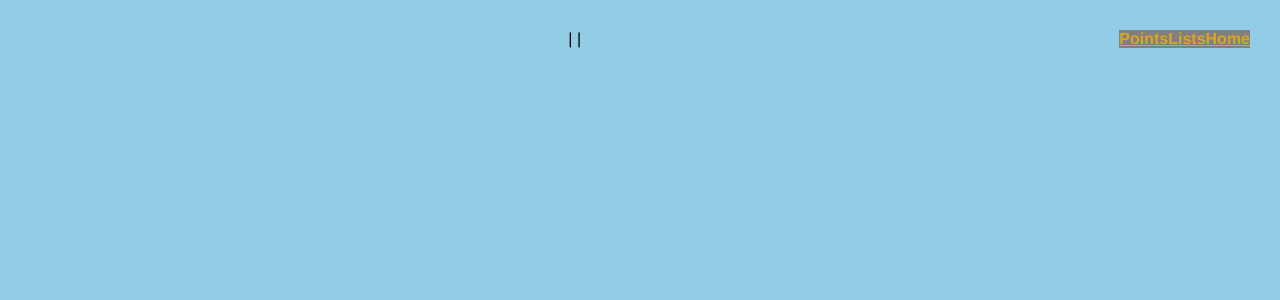
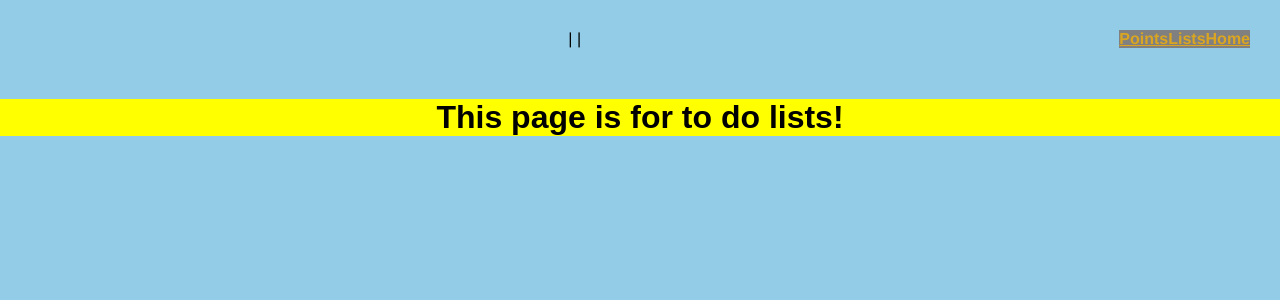
Before and after one commit to devclub-hackathon-2023/hackathon-2023, a Vue app in the folder frontend/: page /ViewToDos in a window 1280 px wide. Shown: the top 300 px of the page. Built offline with nearby package versions, Linux system fonts and the light colour scheme.

Commit message:
vics changes

```diff
--- a/frontend/src/router/index.js
+++ b/frontend/src/router/index.js
@@ -11,7 +11,7 @@ const routes = [
     component: HomeView
   },
   {
-    path: '/',
+    path: '/ViewToDos',
     name: 'To do lists',
     component: ViewToDos
   },
--- a/frontend/src/views/ViewToDos.vue
+++ b/frontend/src/views/ViewToDos.vue
@@ -1,11 +1,24 @@
 <template>
-    <div class="ViewToDos">
+    <div class= "ViewToDos">
       <h1>This page is for to do lists!</h1>
     </div>
-  </template>
+
+</template>
 
 <script>
-export default {
+export default
+{
   name: "ViewToDos"
 }
+
 </script>
+
+<style>
+.ViewToDos
+{
+  background: yellow;
+  font-size: 16px;
+  font-family: sans-serif;
+}
+
+</style>
```
